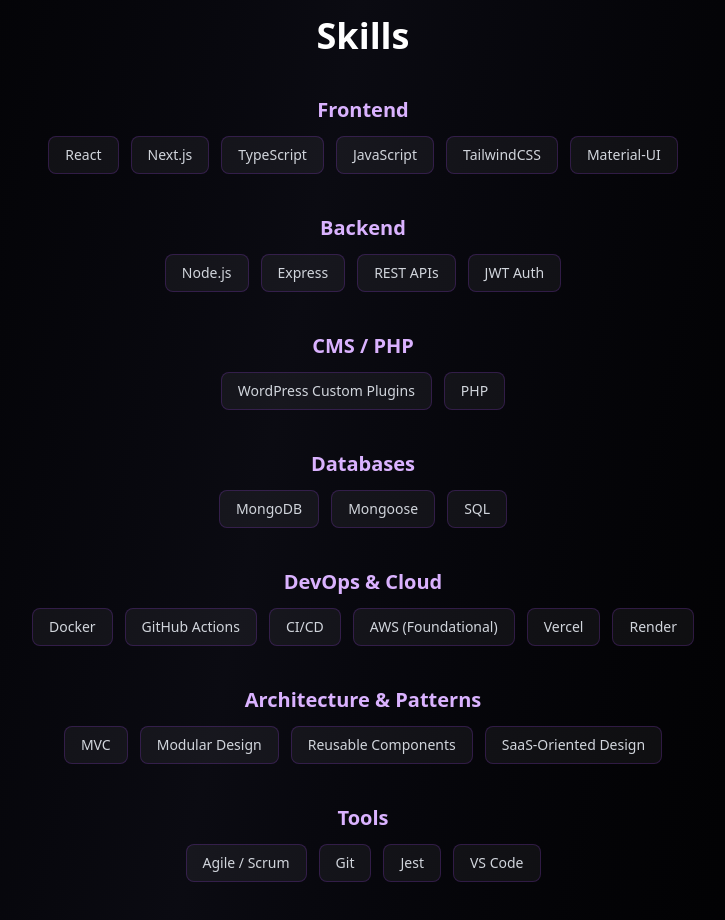
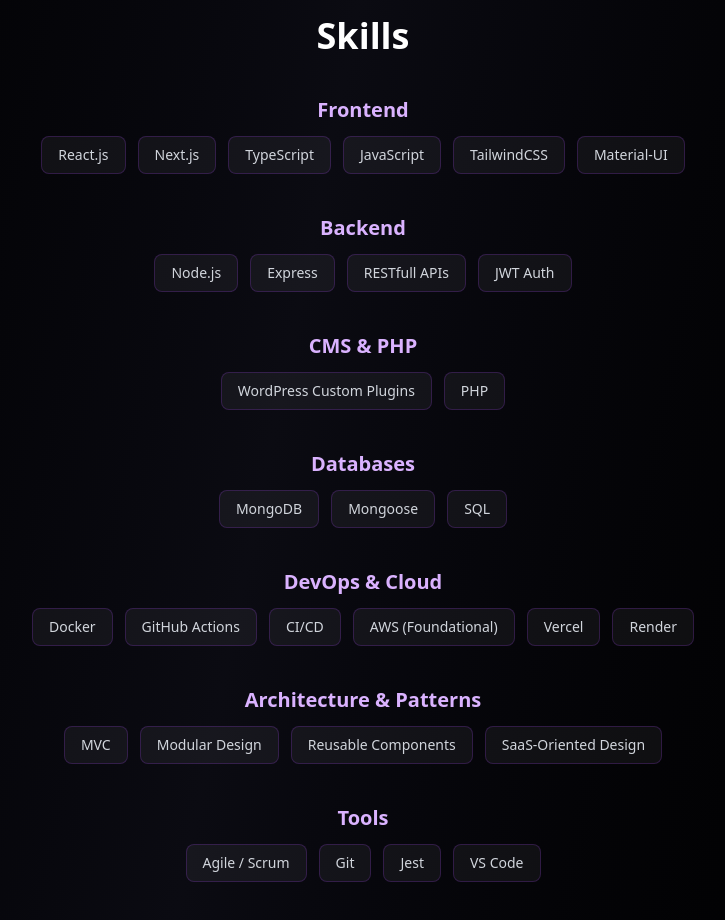
Before and after one commit to Noobod/Portfolio, a Next.js app: page / in a window 1280 px wide. Shown: the part 3220-4140 px from the top of the page, without its empty margins (277-1002 px from the left). Built offline with nearby package versions, Linux system fonts and the light colour scheme.

Commit message:
Tweak in resume and skill

```diff
--- a/src/components/Skills.tsx
+++ b/src/components/Skills.tsx
@@ -4,15 +4,15 @@
 export default function Skills() {
   const skills = {
     Frontend: [
-      "React",
+      "React.js",
       "Next.js",
       "TypeScript",
       "JavaScript",
       "TailwindCSS",
       "Material-UI",
     ],
-    Backend: ["Node.js", "Express", "REST APIs", "JWT Auth"],
-    "CMS / PHP": ["WordPress Custom Plugins", "PHP"],
+    Backend: ["Node.js", "Express", "RESTfull APIs", "JWT Auth"],
+    "CMS & PHP": ["WordPress Custom Plugins", "PHP"],
     Databases: ["MongoDB", "Mongoose", "SQL"],
     "DevOps & Cloud": [
       "Docker",
```
